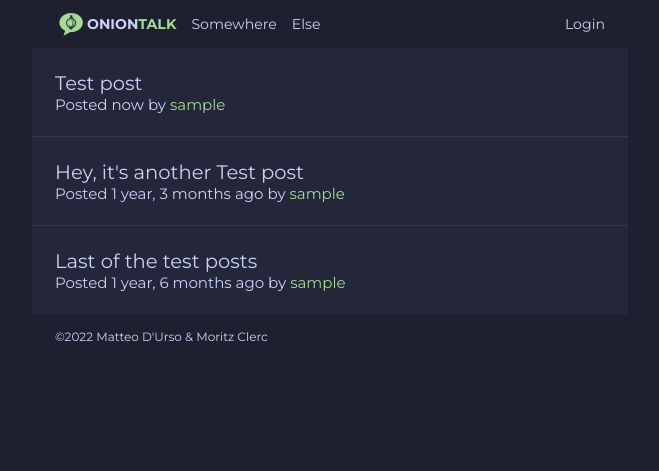
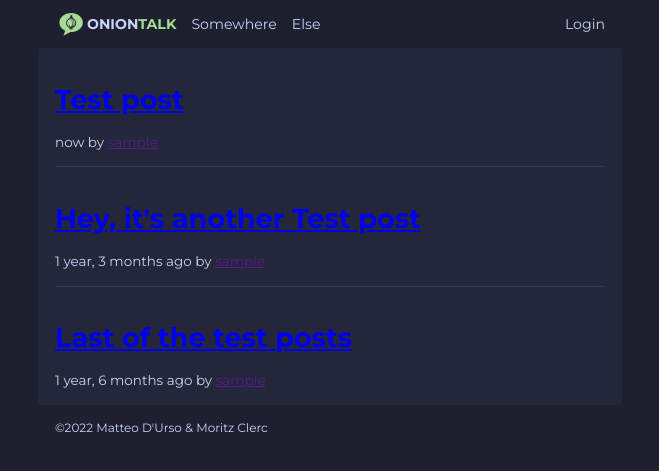
Before and after one commit to MatteoDrso/webdev, a Django app: page / in a window 1280 px wide. Shown: the top 471 px of the page, without its empty margins (310-969 px from the left). Run offline with Django 4.2, Linux system fonts and the light colour scheme; tables that the repository leaves empty hold one stand-in row (values such as "Sample post"); style sheets or scripts are compiled from the project's sources.

Commit message:
Refactor & adjust styling and template structure

```diff
--- a/static/styles/form.scss
+++ b/static/styles/form.scss
@@ -1,11 +1,6 @@
 @import "theme.scss";
 
 .form {
-	background-color: $base;
-	border-radius: $border-radius;
-	padding: $wrapper-padding;
-	margin-right: -$wrapper-padding;
-	margin-left: -$wrapper-padding;
 	display: grid;
 
 	$item-padding: .6rem;
@@ -25,6 +20,7 @@
 
 		h1 {
 			margin: 0;
+			font-size: 1.4rem;
 			padding: 0;
 		}
 		span {
--- a/static/styles/main.scss
+++ b/static/styles/main.scss
@@ -1,6 +1,7 @@
 @import "nav.scss";
 @import "form.scss";
 @import "footer.scss";
+@import "post-list.scss";
 @import "post.scss";
 @import "theme.scss";
 @import "fonts.scss";
@@ -31,4 +32,12 @@ body {
 	width: $max-content-width;
 	max-width: $max-content-width-relative;
 	margin: 0 auto;
+	.content {
+		border-radius: $border-radius;
+		background-color: $base;
+		padding: $wrapper-padding;
+		margin: 0;
+		margin-right: -$wrapper-padding;
+		margin-left: -$wrapper-padding;
+	}
 }
--- a/static/styles/messages.scss
+++ b/static/styles/messages.scss
@@ -1,8 +1,10 @@
 @import "theme.scss";
 
 .flash-messages {
+	width: $max-content-width;
+	max-width: $max-content-width-relative;
 	list-style: none;
-	margin: 0;
+	margin: 0 auto;
 	margin-bottom: 1rem;
 	padding: 0;
 
--- /dev/null
+++ b/static/styles/post-list.scss
@@ -0,0 +1,19 @@
+@import "theme.scss";
+
+.post-list {
+	list-style: none;
+	padding: 0 $wrapper-padding !important;
+	margin: 0;
+	font-size: 0.9rem;
+
+	li:not(:last-child)::after {
+		display: block;
+		height: 1px;
+		margin: 0;
+		background-color: $surface0;
+		content: "";
+	}
+	.post-head {
+		padding: $wrapper-padding 0;
+	}
+}
--- a/static/styles/post.scss
+++ /dev/null
@@ -1,37 +0,0 @@
-@import "theme.scss";
-
-.post-list {
-	list-style: none;
-	padding: 0;
-	margin: 0;
-	margin-left: -$wrapper-padding;
-	margin-right: -$wrapper-padding;
-	font-size: 0.9rem;
-
-	li:not(:last-child)::after {
-		display: block;
-		width: 100%;
-		height: 1px;
-		background-color: $surface0;
-		content: "";
-	}
-}
-
-.post {
-	font-size: 1rem;
-	font-weight: normal;
-	background-color: $base;
-	padding: $wrapper-padding;
-	.post-sublinks a, .post-link{
-		color: unset;
-		text-decoration: none;
-	}
-	a.author-link {
-		color: $green;
-	}
-	h1 {
-		margin: 0;
-		font-size: 1.3em;
-		font-weight: normal;
-	}
-}
--- a/static/styles/theme.scss
+++ b/static/styles/theme.scss
@@ -1,7 +1,7 @@
 $max-content-width: 550px;
 $max-content-width-relative: 95%;
 $border-radius: 3px;
-$wrapper-padding: 1.5rem;
+$wrapper-padding: 1.1rem;
 
 // Catpuccini Machiato color palette
 // Source: https://github.com/catppuccin/catpuccin/
--- /dev/null
+++ b/templates/components/post-head.html
@@ -0,0 +1,9 @@
+{% load humanize %}
+
+<div class="post-head">
+	<a class="post-link" href="{% url 'view_post' post.id %}"><h1>{{ post.title }}</h1></a>
+	<span class="post-subtitle">
+		{{ post.publication_date|naturaltime }} by
+		<a class="author-link" href="">{{ post.publisher.username}}</a>
+	</span>
+</div>
--- a/templates/components/post-list.html
+++ b/templates/components/post-list.html
@@ -1,8 +1,10 @@
+{% load humanize %}
+
 {% if posts %}
-<ul class="post-list">
+<ul class="post-list content">
 	{% for post in posts %}
 	<li>
-		{% include 'components/post.html' with post=post %}
+		{% include 'components/post-head.html' with post=post %}
 	</li>
 	{% endfor %}
 </ul>
--- a/templates/main.html
+++ b/templates/main.html
@@ -10,7 +10,6 @@
 </head>
 <body>
 	<main>
-		<div id="content-wrapper">
 		{% include 'components/nav.html' %}
 		{% if messages %}
 		<ul class="flash-messages">
@@ -19,6 +18,7 @@
 			{% endfor %}
 		</ul>
 		{% endif %}
+		<div id="content-wrapper">
 			{% block content %}
 			{% endblock %}
 		</div>
--- a/templates/registration/login.html
+++ b/templates/registration/login.html
@@ -5,7 +5,7 @@ Login | Messageboard
 {% endblock %}
 
 {% block content %}
-<form class="form" method="post">
+<form class="form content" method="post">
 	<div class="form-title">
 		<h1>Login</h1>
 		<span><a href="/register">Sign up instead</a></span>
--- a/templates/registration/register.html
+++ b/templates/registration/register.html
@@ -5,7 +5,7 @@ Register | Messageboard
 {% endblock %}
 
 {% block content %}
-<form class="form" method="post">
+<form class="form content" method="post">
 	<div class="form-title">
 		<h1>Sign up</h1>
 		<span><a href="/login">Log in instead</a></span>
```
Also changed, not shown: templates/create-post.html (added, +10 -0 lines), templates/create_post.html (deleted, +0 -10 lines). Lines whose indentation alone changed are shown as unchanged.
